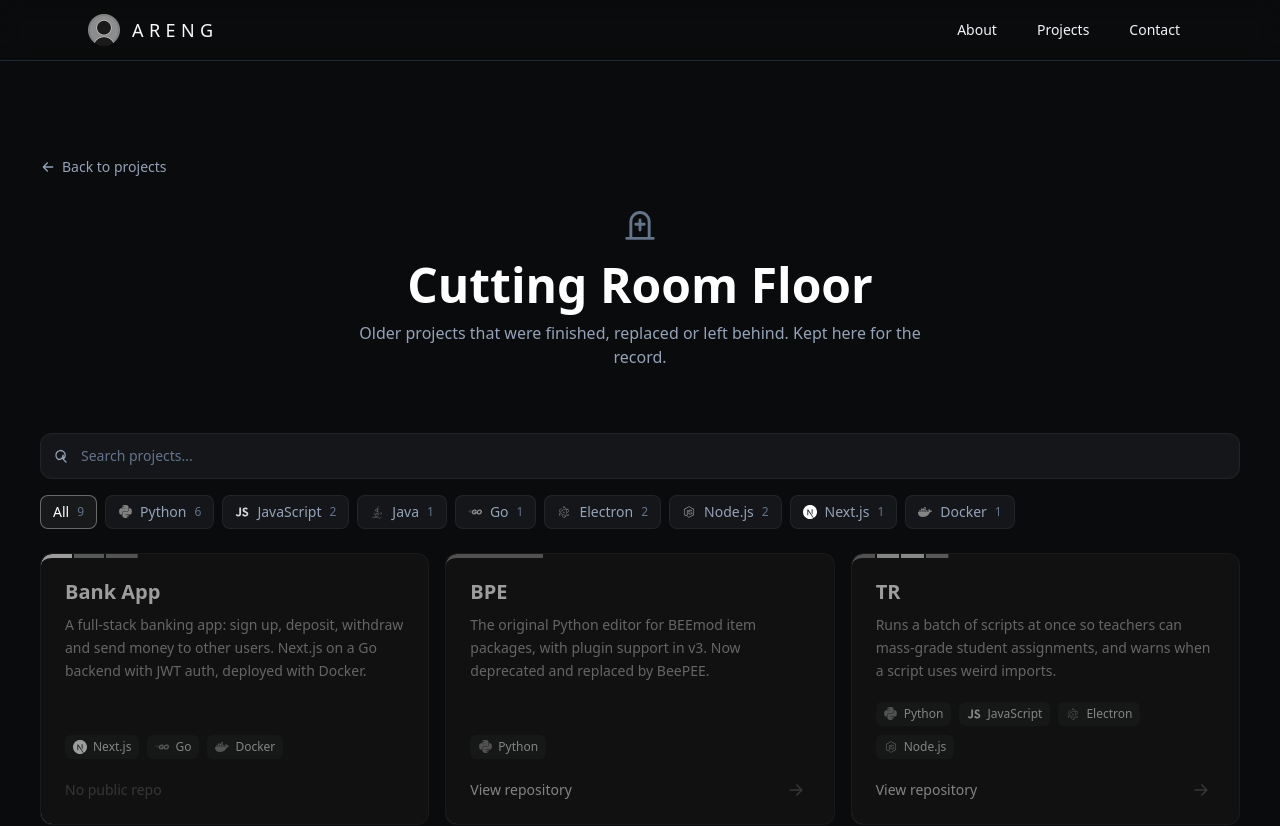
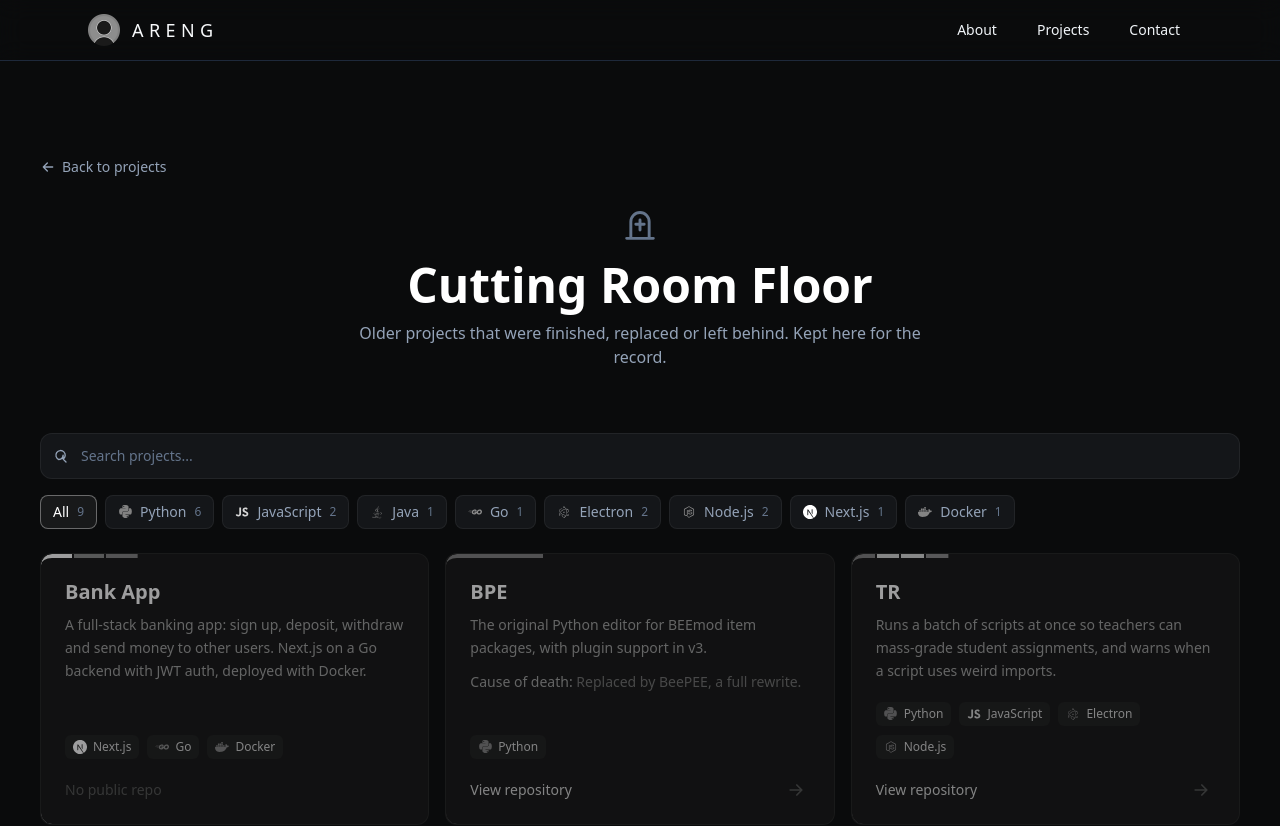
Before and after one commit to Areng14/web_profile, a Next.js app: page /cutting-room-floor in a window 1280 px wide. Shown: the top 826 px of the page. Built offline with nearby package versions, Linux system fonts and the light colour scheme.

Commit message:
Add a cause of death to cutting room floor cards
New optional causeOfDeath field shown under the description. BPE's
replacement note moves there from its description.

Co-Authored-By: Claude Opus 5.5 <noreply@anthropic.com>
Claude-Session: https://claude.ai/code/session_01XMhdxLeqB5bcHtoxA1zKho

```diff
--- a/app/components/ProjectCard.tsx
+++ b/app/components/ProjectCard.tsx
@@ -43,6 +43,7 @@ interface ProjectCardProps {
     // Greyed out until hovered (cutting room floor). Applied to this element, not a wrapper,
     // so the view-transition snapshot of the card keeps the fade while it animates.
     faded?: boolean;
+    causeOfDeath?: string;
 }
 
 const ProjectCard: React.FC<ProjectCardProps> = ({
@@ -56,6 +57,7 @@ const ProjectCard: React.FC<ProjectCardProps> = ({
     activeTech,
     onTechClick,
     faded = false,
+    causeOfDeath,
 }) => {
     // A playable version wins the card's main link; otherwise the repo
     const primaryLink = playUrl
@@ -107,6 +109,11 @@ const ProjectCard: React.FC<ProjectCardProps> = ({
                 )}
             </div>
             <p className="mt-2 text-sm leading-relaxed text-slate-400">{description}</p>
+            {causeOfDeath && (
+                <p className="mt-3 text-sm text-slate-500">
+                    <span className="font-medium text-slate-400">Cause of death:</span> {causeOfDeath}
+                </p>
+            )}
 
             {technologies.length > 0 && (
                 <ul className="mt-auto flex flex-wrap gap-2 pt-5">
--- a/app/components/ProjectSearch.tsx
+++ b/app/components/ProjectSearch.tsx
@@ -235,6 +235,7 @@ export default function ProjectSearch({
               activeTech={activeChip?.name}
               onTechClick={handleTagClick}
               faded={faded}
+              causeOfDeath={project.causeOfDeath}
             />
           ))}
         </div>
--- a/app/lib/content.ts
+++ b/app/lib/content.ts
@@ -237,12 +237,13 @@ export const projects: ApiProject[] = [
     id: "1",
     name: "BPE",
     description:
-      "The original Python editor for BEEmod item packages, with plugin support in v3. Now deprecated and replaced by BeePEE.",
+      "The original Python editor for BEEmod item packages, with plugin support in v3.",
     gradientColor: ["rgb(217, 211, 43)", "rgb(216, 141, 94)"],
     gradientAngle: 45,
     gitRepo: "BeePackageEditor",
     skillId: ["python"],
     graveyard: true,
+    causeOfDeath: "Replaced by BeePEE, a full rewrite.",
   },
   {
     id: "2",
--- a/app/lib/types.ts
+++ b/app/lib/types.ts
@@ -13,6 +13,8 @@ export interface ApiProject {
   playUrl?: string;
   // Finished, replaced or abandoned; shown in the graveyard instead of the main grid
   graveyard?: boolean;
+  // Why a graveyard project ended, shown on its card
+  causeOfDeath?: string;
 }
 
 // Matches API skill type
@@ -47,6 +49,7 @@ export interface Project {
   hasUsers?: boolean;
   playUrl?: string;
   graveyard?: boolean;
+  causeOfDeath?: string;
   technologies: string[];
 }
 
@@ -61,6 +64,7 @@ export function apiProjectToProject(api: ApiProject, skillIdToName: Record<strin
     hasUsers: api.hasUsers,
     playUrl: api.playUrl,
     graveyard: api.graveyard,
+    causeOfDeath: api.causeOfDeath,
     technologies: (api.skillId ?? []).map((id) => skillIdToName[id] || id),
   };
 }
```
